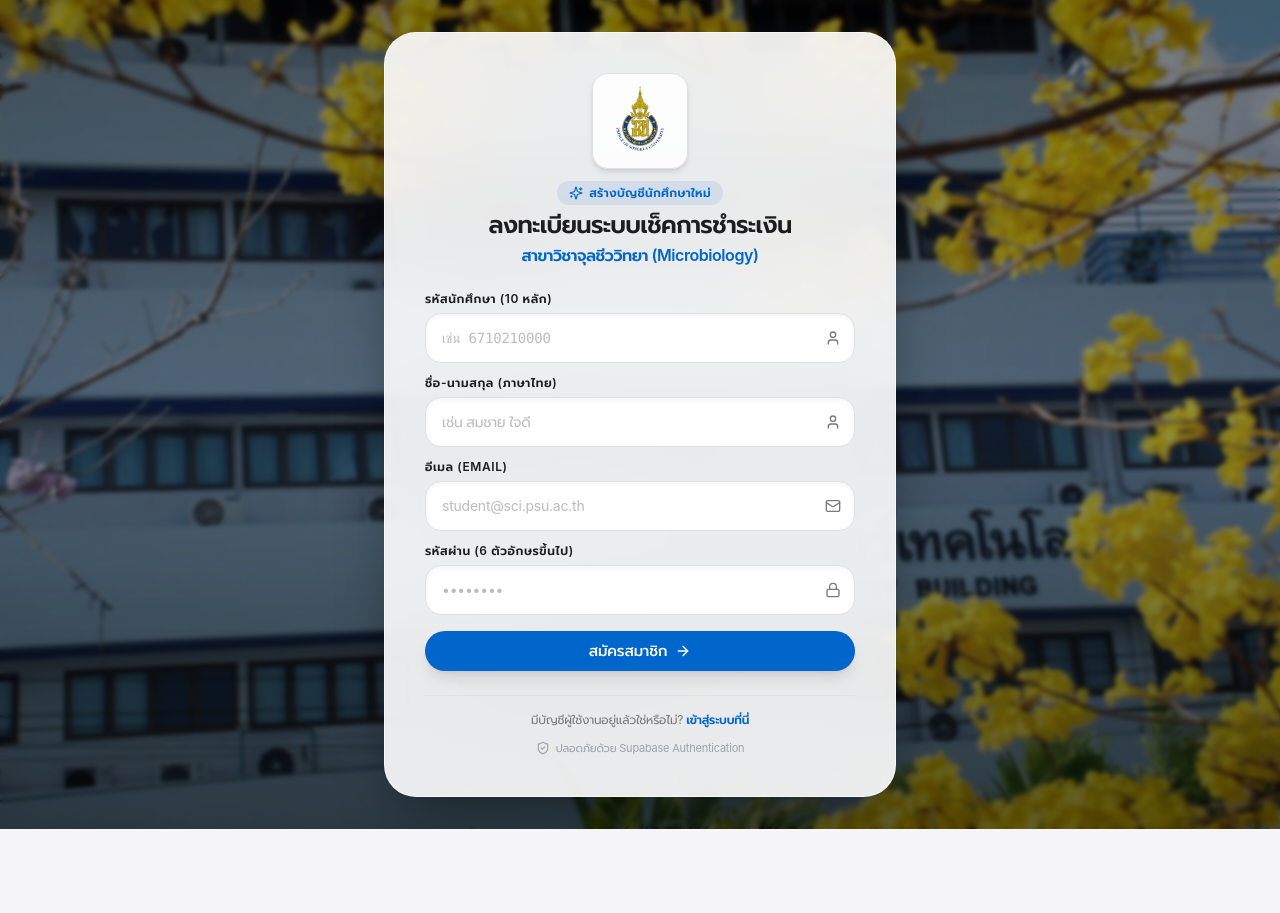
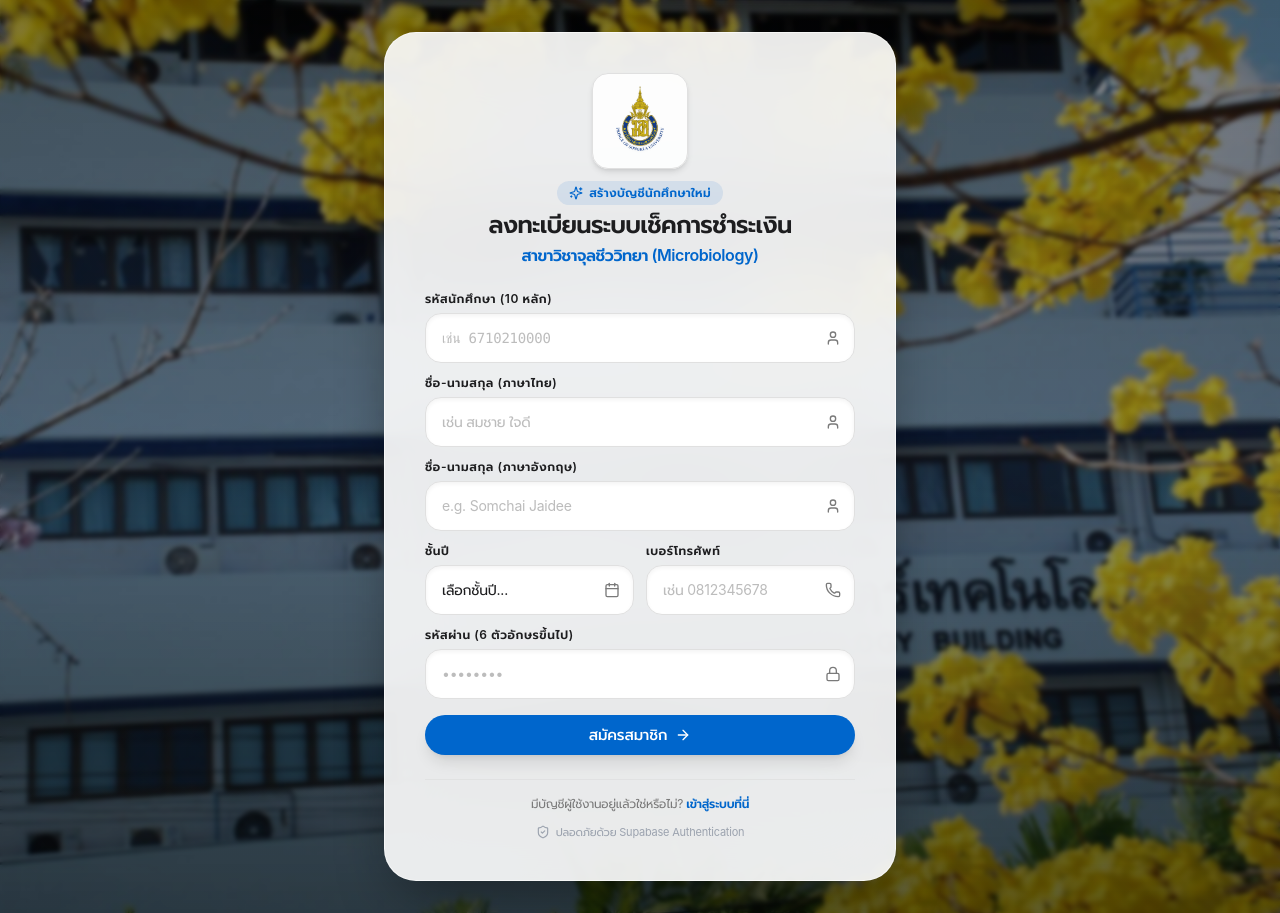
Before and after one commit to wongsakornbankkorn/PaymentMicrobiology, a Next.js app in the folder client/: page /student/register in a window 1280 px wide. Before the commit the page ends 829 px from the top, so only its background shows below. Built offline with nearby package versions, Linux system fonts and the light colour scheme; no server answers.

Commit message:
Bank depoye

```diff
--- a/client/src/app/login/page.jsx
+++ b/client/src/app/login/page.jsx
@@ -23,8 +23,8 @@ export default function LoginPage() {
 
   const [roleTab, setRoleTab] = useState('STUDENT'); // 'STUDENT' | 'ADMIN'
 
-  // Student form fields (Email and Password for Supabase Auth)
-  const [studentEmail, setStudentEmail] = useState('');
+  // Student form fields (Student ID and Password for Supabase Auth)
+  const [studentId, setStudentId] = useState('');
   const [studentPassword, setStudentPassword] = useState('');
 
   // Admin form fields
@@ -46,25 +46,25 @@ export default function LoginPage() {
     }
   }, [user, role, loading, router]);
 
-  // Handle Student Login (Email & Password)
+  // Handle Student Login (Student ID & Password)
   const handleStudentSubmit = async (e) => {
     e.preventDefault();
     setErrorMsg('');
     setSuccessMsg('');
 
-    if (!studentEmail || !studentPassword) {
-      setErrorMsg('กรุณากรอกอีเมลและรหัสผ่านให้ครบถ้วน');
+    if (!studentId || !studentPassword) {
+      setErrorMsg('กรุณากรอกรหัสนักศึกษาและรหัสผ่านให้ครบถ้วน');
       return;
     }
 
     setIsSubmitting(true);
 
     try {
-      await signIn(studentEmail, studentPassword);
+      await signIn(studentId, studentPassword);
       setSuccessMsg('เข้าสู่ระบบสำเร็จ กำลังนำไปยังหน้าแดชบอร์ด...');
       setTimeout(() => router.replace('/student/dashboard'), 500);
     } catch (err) {
-      setErrorMsg(err.message || 'อีเมลหรือรหัสผ่านไม่ถูกต้อง');
+      setErrorMsg(err.message || 'รหัสนักศึกษาหรือรหัสผ่านไม่ถูกต้อง');
     } finally {
       setIsSubmitting(false);
     }
@@ -183,22 +183,24 @@ export default function LoginPage() {
         {/* Student Form */}
         {roleTab === 'STUDENT' ? (
           <form onSubmit={handleStudentSubmit} className="space-y-4">
-            <div>
-              <label className="block text-xs font-semibold text-slate-300 mb-1.5">
-                อีเมล (Email)
+            <div className="space-y-1.5">
+              <label className="text-xs font-semibold text-slate-300 uppercase tracking-wider block">
+                รหัสนักศึกษา (Student ID)
               </label>
               <div className="relative">
-                <div className="absolute inset-y-0 left-0 pl-3.5 flex items-center pointer-events-none text-slate-500">
-                  <Mail className="w-4 h-4" />
-                </div>
                 <input
-                  type="email"
-                  placeholder="student@sci.psu.ac.th"
-                  value={studentEmail}
-                  onChange={(e) => setStudentEmail(e.target.value)}
-                  className="w-full pl-10 pr-4 py-2.5 bg-slate-800/60 border border-slate-700 rounded-xl text-white placeholder-slate-500 text-sm focus:outline-none focus:ring-2 focus:ring-cyan-500/50 focus:border-cyan-500"
-                  required
+                  type="text"
+                  name="studentIdLogin"
+                  id="studentIdLogin"
+                  autoComplete="off"
+                  maxLength={10}
+                  placeholder="รหัสนักศึกษา 10 หลัก"
+                  value={studentId}
+                  onChange={(e) => setStudentId(e.target.value.replace(/\D/g, ''))}
+                  className="w-full pl-4 pr-10 py-3.5 rounded-2xl bg-slate-900/50 border border-slate-700/50 text-sm font-mono text-white placeholder:text-slate-500 focus:outline-none focus:ring-2 focus:ring-emerald-500/40 focus:border-emerald-500 transition-all shadow-inner"
+                  autoFocus
                 />
+                <User className="w-4 h-4 text-slate-500 absolute right-3.5 top-1/2 -translate-y-1/2 pointer-events-none" />
               </div>
             </div>
 
--- a/client/src/app/page.jsx
+++ b/client/src/app/page.jsx
@@ -98,7 +98,8 @@ export default function App() {
 
   const handleLoginSuccess = async (credentials) => {
     const { identifier, password } = credentials;
-    const isStudent = identifier.includes('@');
+    // นักศึกษาจะใช้รหัสนักศึกษา 10 หลัก (ตัวเลขล้วน)
+    const isStudent = /^\d{10}$/.test(identifier.trim());
 
     if (isStudent) {
       const result = await api.studentLogin(identifier, password);
--- a/client/src/app/student/register/page.jsx
+++ b/client/src/app/student/register/page.jsx
@@ -3,7 +3,7 @@
 import React, { useState } from 'react';
 import { useRouter } from 'next/navigation';
 import { supabase } from '../../../lib/supabase';
-import { Sparkles, User, Mail, Lock, CheckCircle2, ArrowRight, ShieldCheck, AlertCircle } from 'lucide-react';
+import { Sparkles, User, Lock, CheckCircle2, ArrowRight, ShieldCheck, AlertCircle, Phone, Calendar } from 'lucide-react';
 import Link from 'next/link';
 
 export default function RegisterPage() {
@@ -12,7 +12,9 @@ export default function RegisterPage() {
   const [formData, setFormData] = useState({
     studentId: '',
     name: '',
-    email: '',
+    nameEn: '',
+    cohortYear: '',
+    phone: '',
     password: '',
   });
 
@@ -30,9 +32,9 @@ export default function RegisterPage() {
     setErrorMsg('');
     setSuccessMsg('');
 
-    const { studentId, name, email, password } = formData;
+    const { studentId, name, nameEn, cohortYear, phone, password } = formData;
 
-    if (!studentId || !name || !email || !password) {
+    if (!studentId || !name || !nameEn || !cohortYear || !phone || !password) {
       setErrorMsg('กรุณากรอกข้อมูลให้ครบทุกช่อง');
       return;
     }
@@ -50,9 +52,12 @@ export default function RegisterPage() {
     setIsSubmitting(true);
 
     try {
+      // Create Dummy Email for Supabase Auth
+      const dummyEmail = `${studentId.trim()}@student.psu.mock`;
+
       // 1. Sign up with Supabase Auth
       const { data: authData, error: authError } = await supabase.auth.signUp({
-        email: email.trim(),
+        email: dummyEmail,
         password: password,
         options: {
           data: {
@@ -74,7 +79,10 @@ export default function RegisterPage() {
       const newStudent = {
         student_id: studentId.trim(),
         name_th: name.trim(),
-        email: email.trim(),
+        name_en: nameEn.trim(),
+        cohort_year: cohortYear.trim(),
+        phone: phone.trim(),
+        email: dummyEmail,
         auth_id: authData.user.id,
         status: 'ENROLLED',
       };
@@ -89,7 +97,14 @@ export default function RegisterPage() {
         if (dbError.code === '23505') {
           const { error: updateError } = await supabase
             .from('students')
-            .update({ auth_id: authData.user.id, email: email.trim(), name_th: name.trim() })
+            .update({
+              auth_id: authData.user.id,
+              email: dummyEmail,
+              name_th: name.trim(),
+              name_en: nameEn.trim(),
+              cohort_year: cohortYear.trim(),
+              phone: phone.trim()
+            })
             .eq('student_id', studentId.trim());
 
           if (updateError) {
@@ -196,7 +211,7 @@ export default function RegisterPage() {
               </div>
             </div>
 
-            {/* Name */}
+            {/* Name (Thai) */}
             <div className="space-y-1.5">
               <label className="text-xs font-semibold text-apple-ink uppercase tracking-wider block">
                 ชื่อ-นามสกุล (ภาษาไทย)
@@ -215,24 +230,67 @@ export default function RegisterPage() {
               </div>
             </div>
 
-            {/* Email */}
+            {/* Name (English) */}
             <div className="space-y-1.5">
               <label className="text-xs font-semibold text-apple-ink uppercase tracking-wider block">
-                อีเมล (Email)
+                ชื่อ-นามสกุล (ภาษาอังกฤษ)
               </label>
               <div className="relative">
                 <input
-                  type="email"
-                  name="email"
-                  id="email"
-                  autoComplete="off"
-                  value={formData.email}
+                  type="text"
+                  name="nameEn"
+                  value={formData.nameEn}
                   onChange={handleChange}
-                  placeholder="student@sci.psu.ac.th"
+                  placeholder="e.g. Somchai Jaidee"
                   disabled={isSubmitting}
                   className="w-full pl-4 pr-10 py-3.5 rounded-2xl bg-white border border-apple-hairline text-sm text-apple-ink placeholder:text-apple-ink-subtle/50 focus:outline-none focus:ring-2 focus:ring-apple-primary/40 focus:border-apple-primary transition-all shadow-inner"
                 />
-                <Mail className="w-4 h-4 text-apple-ink-subtle absolute right-3.5 top-1/2 -translate-y-1/2 pointer-events-none" />
+                <User className="w-4 h-4 text-apple-ink-subtle absolute right-3.5 top-1/2 -translate-y-1/2 pointer-events-none" />
+              </div>
+            </div>
+
+            <div className="grid grid-cols-2 gap-3">
+              {/* Cohort Year */}
+              <div className="space-y-1.5">
+                <label className="text-xs font-semibold text-apple-ink uppercase tracking-wider block">
+                  ชั้นปี
+                </label>
+                <div className="relative">
+                  <select
+                    name="cohortYear"
+                    value={formData.cohortYear}
+                    onChange={(e) => setFormData(prev => ({ ...prev, cohortYear: e.target.value }))}
+                    disabled={isSubmitting}
+                    className="w-full pl-4 pr-10 py-3.5 rounded-2xl bg-white border border-apple-hairline text-sm text-apple-ink focus:outline-none focus:ring-2 focus:ring-apple-primary/40 focus:border-apple-primary transition-all shadow-inner appearance-none"
+                  >
+                    <option value="" disabled>เลือกชั้นปี...</option>
+                    <option value="1">ชั้นปีที่ 1</option>
+                    <option value="2">ชั้นปีที่ 2</option>
+                    <option value="3">ชั้นปีที่ 3</option>
+                    <option value="4">ชั้นปีที่ 4</option>
+                  </select>
+                  <Calendar className="w-4 h-4 text-apple-ink-subtle absolute right-3.5 top-1/2 -translate-y-1/2 pointer-events-none" />
+                </div>
+              </div>
+
+              {/* Phone */}
+              <div className="space-y-1.5">
+                <label className="text-xs font-semibold text-apple-ink uppercase tracking-wider block">
+                  เบอร์โทรศัพท์
+                </label>
+                <div className="relative">
+                  <input
+                    type="text"
+                    name="phone"
+                    value={formData.phone}
+                    onChange={(e) => setFormData(prev => ({ ...prev, phone: e.target.value.replace(/\D/g, '') }))}
+                    placeholder="เช่น 0812345678"
+                    maxLength={10}
+                    disabled={isSubmitting}
+                    className="w-full pl-4 pr-10 py-3.5 rounded-2xl bg-white border border-apple-hairline text-sm text-apple-ink placeholder:text-apple-ink-subtle/50 focus:outline-none focus:ring-2 focus:ring-apple-primary/40 focus:border-apple-primary transition-all shadow-inner"
+                  />
+                  <Phone className="w-4 h-4 text-apple-ink-subtle absolute right-3.5 top-1/2 -translate-y-1/2 pointer-events-none" />
+                </div>
               </div>
             </div>
 
--- a/client/src/components/common/LoginPage.jsx
+++ b/client/src/components/common/LoginPage.jsx
@@ -94,7 +94,7 @@ export default function LoginPage({ onLoginSuccess }) {
         <form onSubmit={handleSubmit} className="space-y-4 animate-in fade-in duration-300">
           <div className="space-y-1.5">
             <label className="text-xs font-semibold text-apple-ink uppercase tracking-wider block">
-              อีเมล / ชื่อผู้ใช้ (Email / Username)
+              รหัสนักศึกษา / ชื่อผู้ใช้ (Student ID / Username)
             </label>
             <div className="relative">
               <input
@@ -102,7 +102,7 @@ export default function LoginPage({ onLoginSuccess }) {
                 name="loginIdentifier"
                 id="loginIdentifier"
                 autoComplete="off"
-                placeholder="อีเมลนักศึกษา หรือ ชื่อผู้ดูแลระบบ"
+                placeholder="รหัสนักศึกษา 10 หลัก หรือ ชื่อผู้ใช้เหรัญญิก"
                 value={identifier}
                 onChange={(e) => setIdentifier(e.target.value)}
                 className="w-full pl-4 pr-10 py-3.5 rounded-2xl bg-white border border-apple-hairline text-sm text-apple-ink placeholder:text-apple-ink-subtle/50 focus:outline-none focus:ring-2 focus:ring-apple-primary/40 focus:border-apple-primary transition-all shadow-inner"
```
Also changed, not shown: client/src/contexts/AuthContext.jsx (+7 -5 lines), client/src/services/api.js (+5 -4 lines).
